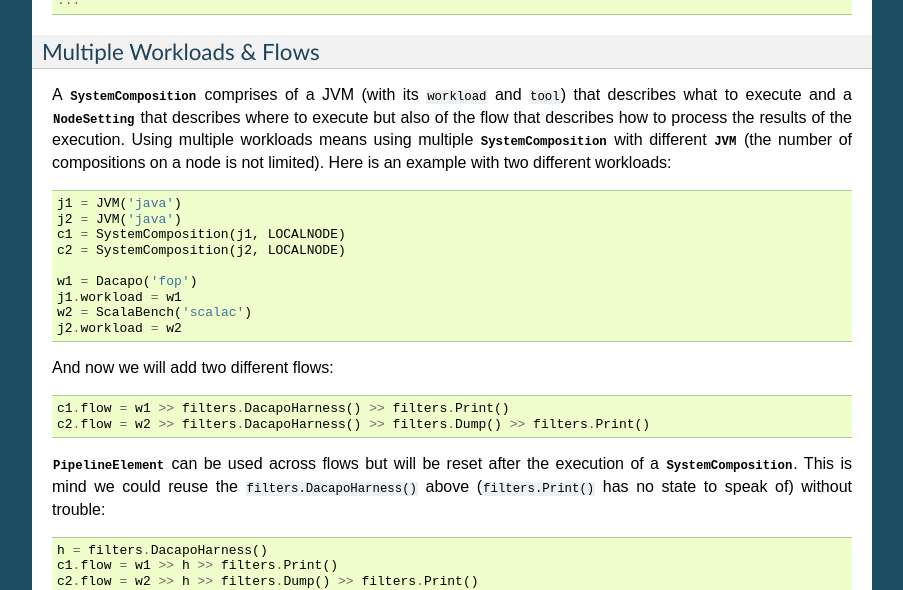
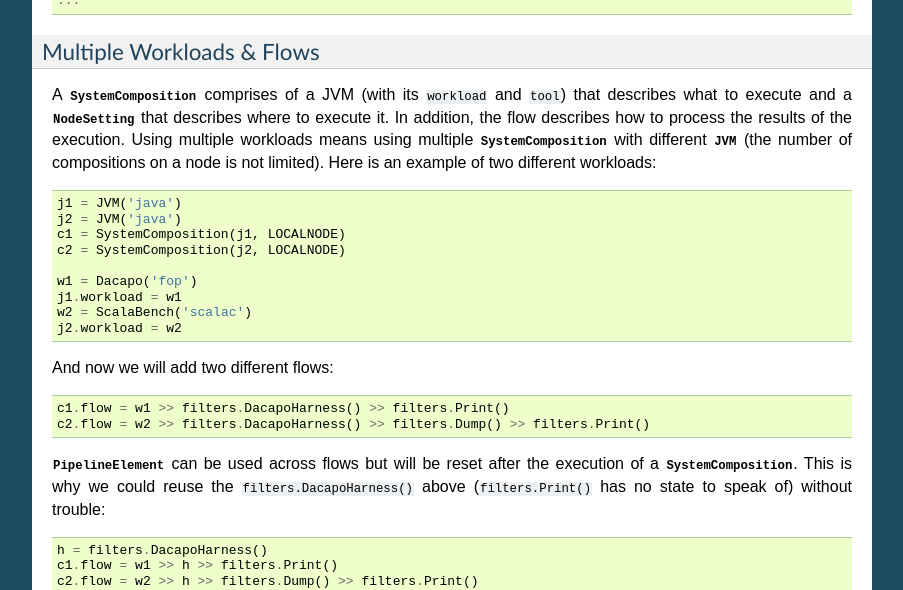
Before and after one commit to fhirschmann/penchy, a Sphinx documentation site: the page built from docs/job.rst, in a window 1280 px wide and 900 px high, scrolled down 2970 px. Shown: the part 151-741 px from the top of the window, without its empty margins (198-1101 px from the left). Built offline with Sphinx 7.4.7, drawn with Linux system fonts in a browser that asks for light colours; formulas are drawn with MathJax 3.

Commit message:
docs: made job doc clearer

```diff
--- a/docs/job.rst
+++ b/docs/job.rst
@@ -134,12 +134,12 @@ Multiple Workloads & Flows
 
 A :class:`~penchy.jobs.job.SystemComposition` comprises of a JVM (with its
 ``workload`` and ``tool``) that describes what to execute and a
-:class:`~penchy.jobs.job.NodeSetting` that describes where to execute but also
-of the flow that describes how to process the results of the execution.  Using
-multiple workloads means using multiple
+:class:`~penchy.jobs.job.NodeSetting` that describes where to execute it.
+In addition, the flow describes how to process the results of the execution.
+Using multiple workloads means using multiple
 :class:`~penchy.jobs.job.SystemComposition` with different
 :class:`~penchy.jobs.job.JVM` (the number of compositions on a node is not
-limited). Here is an example with two different workloads::
+limited). Here is an example of two different workloads::
 
   j1 = JVM('java')
   j2 = JVM('java')
@@ -158,7 +158,7 @@ And now we will add two different flows::
 
 :class:`~penchy.jobs.job.PipelineElement` can be used across flows but will be
 reset after the execution of a :class:`~penchy.jobs.job.SystemComposition`.
-This is mind we could reuse the ``filters.DacapoHarness()`` above
+This is why we could reuse the ``filters.DacapoHarness()`` above
 (``filters.Print()`` has no state to speak of) without trouble::
 
   h = filters.DacapoHarness()
```
